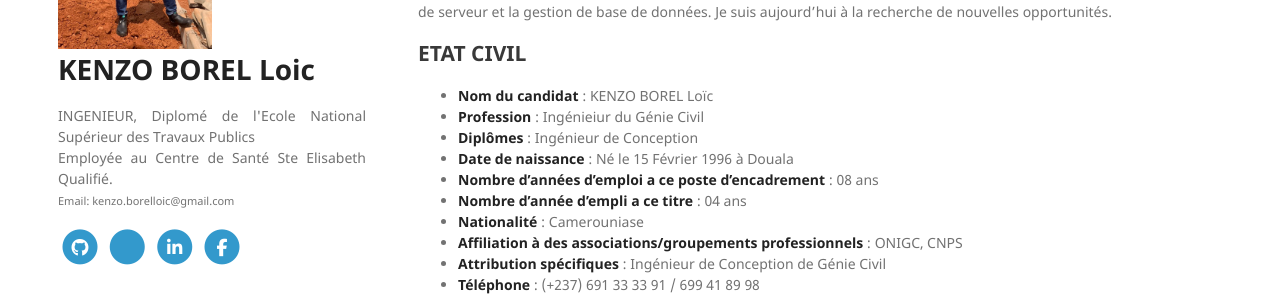
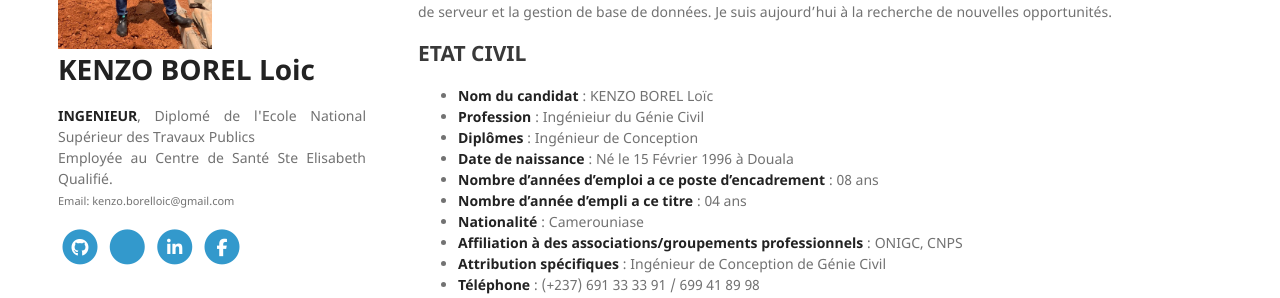
Before and after one commit to kenzo-borel-loic/kenzo-borel-loic.github.io, a Jekyll site: the page built from index.md, in a window 1280 px wide. Shown: the part 214-512 px from the top of the page. Built offline with Jekyll 4.4.1, drawn with Linux system fonts in a browser that asks for light colours; nearby versions of some CDN libraries; our own code applies the rules of GitHub Pages for plain Markdown files; a style sheet for code colours, icons or effects is not loaded; part of the change alters nothing that is shown.

```diff
--- a/_layouts/default.html
+++ b/_layouts/default.html
@@ -32,7 +32,7 @@
         <a href="{{ '/' | relative_url }}"><img style="max-width: 50%" src="{{ site.logo_url }}">
           <h1>KENZO BOREL Loic</h1>
         </a>
-        <p>INGENIEUR, Diplomé de l'Ecole National Supérieur des Travaux Publics <br/>
+        <p><strong>INGENIEUR</strong>, Diplomé de l'Ecole National Supérieur des Travaux Publics <br/>
             Employée au Centre de Santé Ste Elisabeth Qualifié.<br/> <small>Email: kenzo.borelloic@gmail.com</small></p>
         <!--
         <a href="https://github.com/jpainam" target="_blank" rel="external" style="padding-left:10px;">
@@ -59,7 +59,7 @@
         </a>
         {% endif %}
         {% if site.facebook_username %} -->
-        <a target="_blank" href="https://www.facebook.com/jpainam">
+        <a target="_blank" href="https://www.facebook.com/kenzo.borelloic">
             <span class="fa-stack fa-lg">
                 <i class="fa fa-circle fa-stack-2x"></i>
                 <i class="fa fa-facebook fa-stack-1x fa-inverse"></i>
@@ -84,7 +84,7 @@
                 <i class="fa fa-linkedin fa-stack-1x fa-inverse"></i>
             </span>
         </a>
-        <a target="_blank" href="https://www.facebook.com/jpainam">
+        <a target="_blank" href="https://www.facebook.com/kenzo.borelloic">
             <span class="fa-stack fa-lg">
                 <i class="fa fa-circle fa-stack-2x"></i>
                 <i class="fa fa-facebook fa-stack-1x fa-inverse"></i>
```
